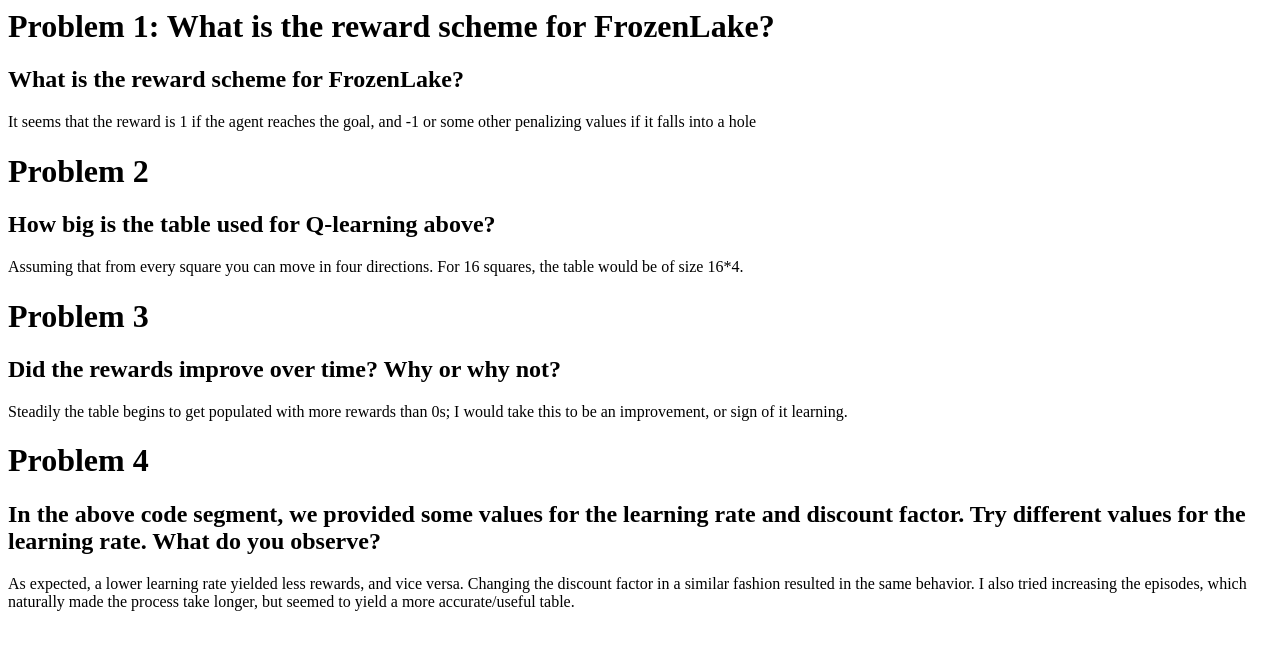
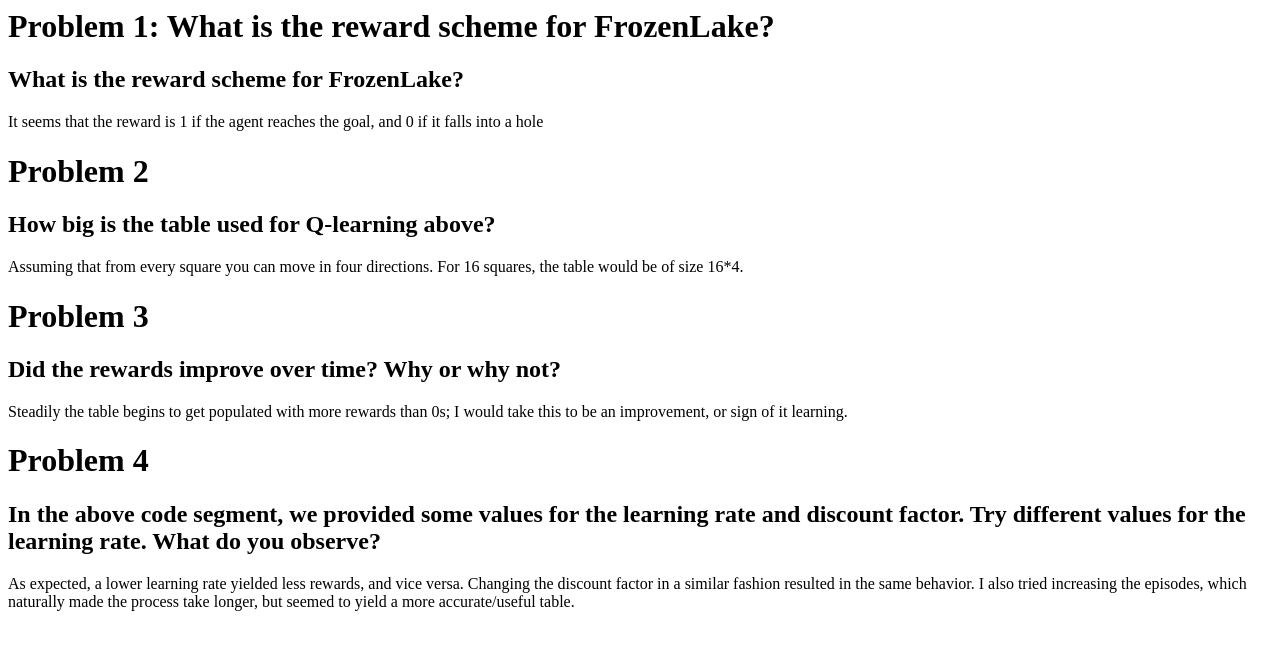
Before and after one commit to amezaa/amezaa.github.io, a plain HTML site: page 6.S198 Assignments/assignment6.html in a window 1280 px wide. Drawn offline with Linux system fonts and the light colour scheme.

Commit message:
assignment 6

```diff
--- a/6.S198 Assignments/assignment6.html
+++ b/6.S198 Assignments/assignment6.html
@@ -8,8 +8,7 @@
         <h1> Problem 1: What is the reward scheme for FrozenLake?</h1>
         <h2> What is the reward scheme for FrozenLake? </h2>
 
-        <p> It seems that the reward is 1 if the agent reaches the goal, and -1 or some other
-            penalizing values if it falls into a hole</p>
+        <p> It seems that the reward is 1 if the agent reaches the goal, and 0 if it falls into a hole</p>
 
         <h1> Problem 2 </h1>
         <h2> How big is the table used for Q-learning above? </h2>
```
